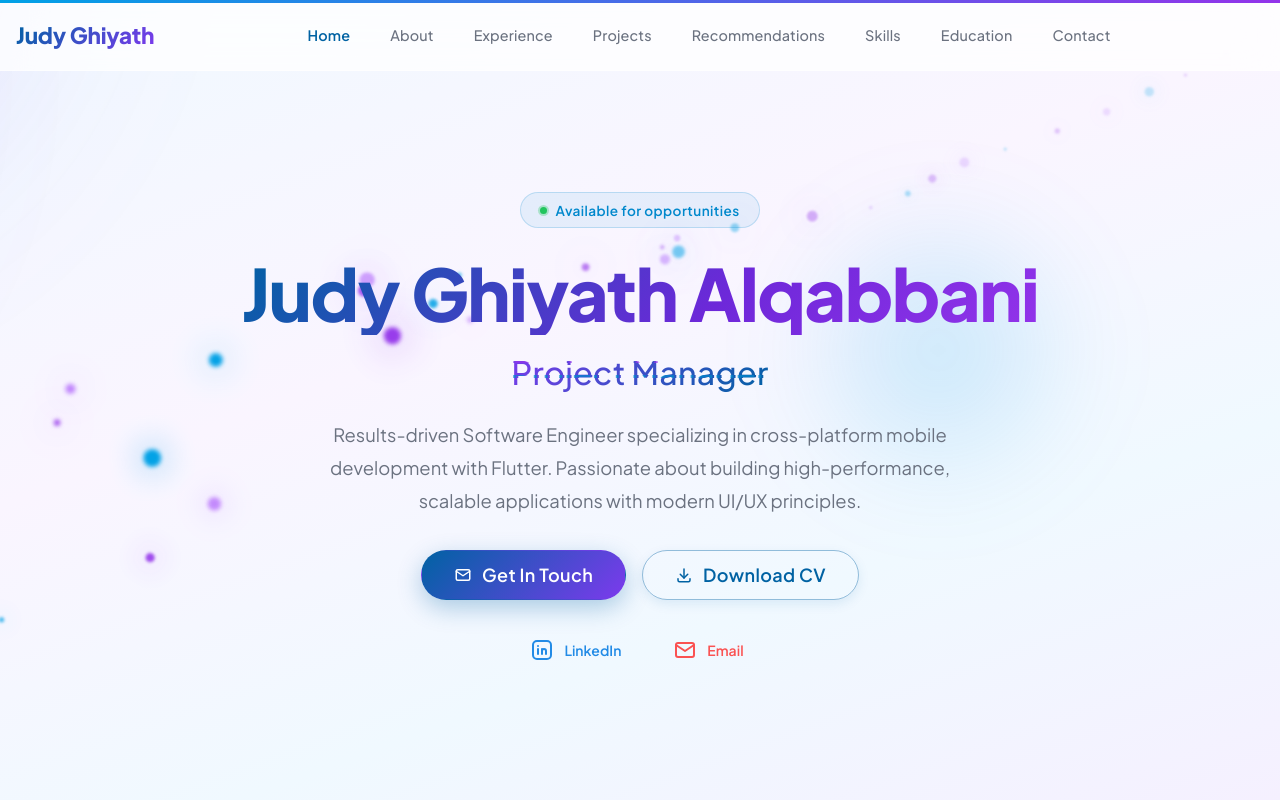
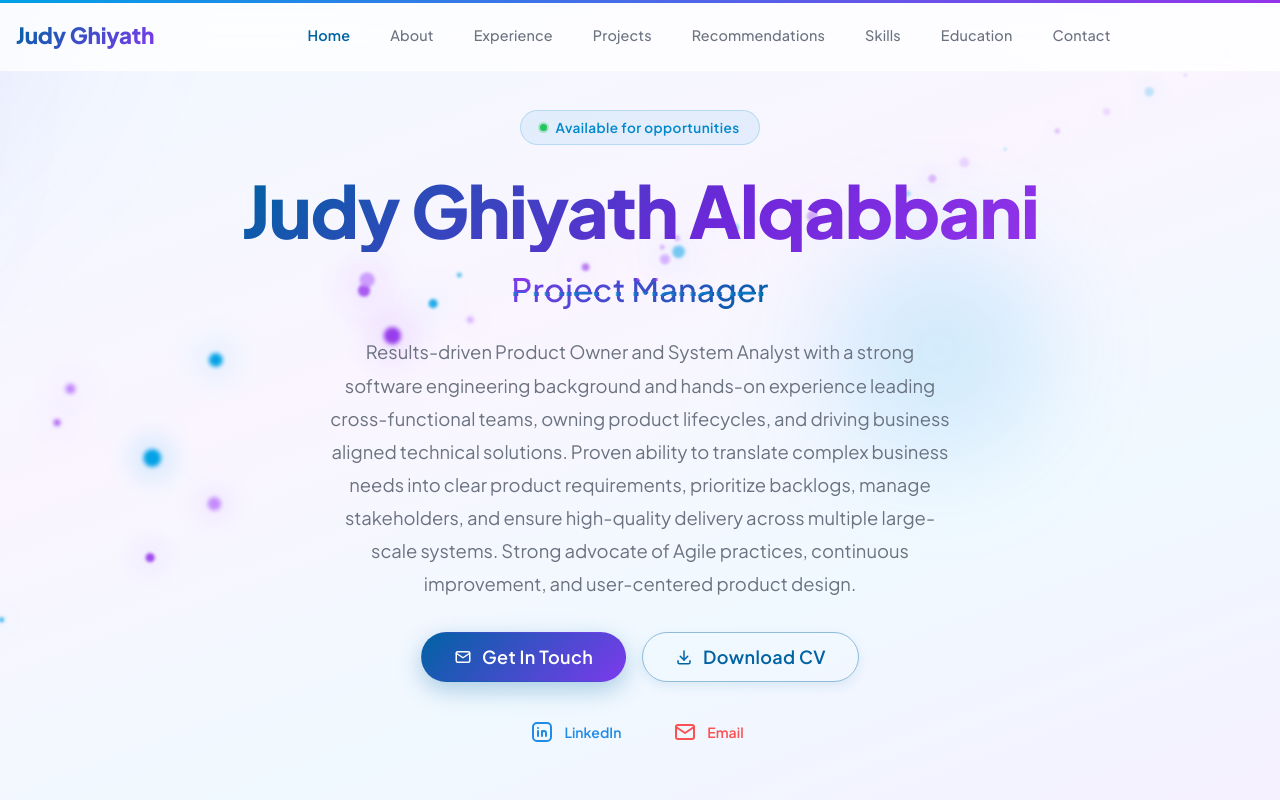
Before and after one commit to joudikab01/joudi_portfolio-01, a React (Vite) app: page / in a window 1280 px wide. Shown: the top 800 px of the page. Built offline with nearby package versions, Linux system fonts and the light colour scheme.

Commit message:
change CV file

```diff
--- a/src/components/Hero.tsx
+++ b/src/components/Hero.tsx
@@ -286,10 +286,9 @@ export function Hero() {
                   fontWeight: 400,
                 }}
               >
-                Results-driven Software Engineer specializing in cross-platform
-                mobile development with Flutter. Passionate about building
-                high-performance, scalable applications with modern UI/UX
-                principles.
+                Results-driven Product Owner and System Analyst with a strong software engineering background and hands-on experience leading cross-functional teams, owning product lifecycles, and driving business aligned technical solutions.
+                Proven ability to translate complex business needs into clear product requirements, prioritize backlogs, manage stakeholders, and ensure high-quality delivery across multiple large-scale systems.
+                Strong advocate of Agile practices, continuous improvement, and user-centered product design.
               </Text>
             </motion.div>
 
@@ -349,7 +348,7 @@ export function Hero() {
                   <Button
                     component="a"
                     href={cvPath}
-                    download="Judy_Alqabbani_CV.pdf"
+                    download="Eng. Judy Alqabbani - Product Owner.pdf"
                     variant="outline"
                     size="lg"
                     radius="xl"
```
